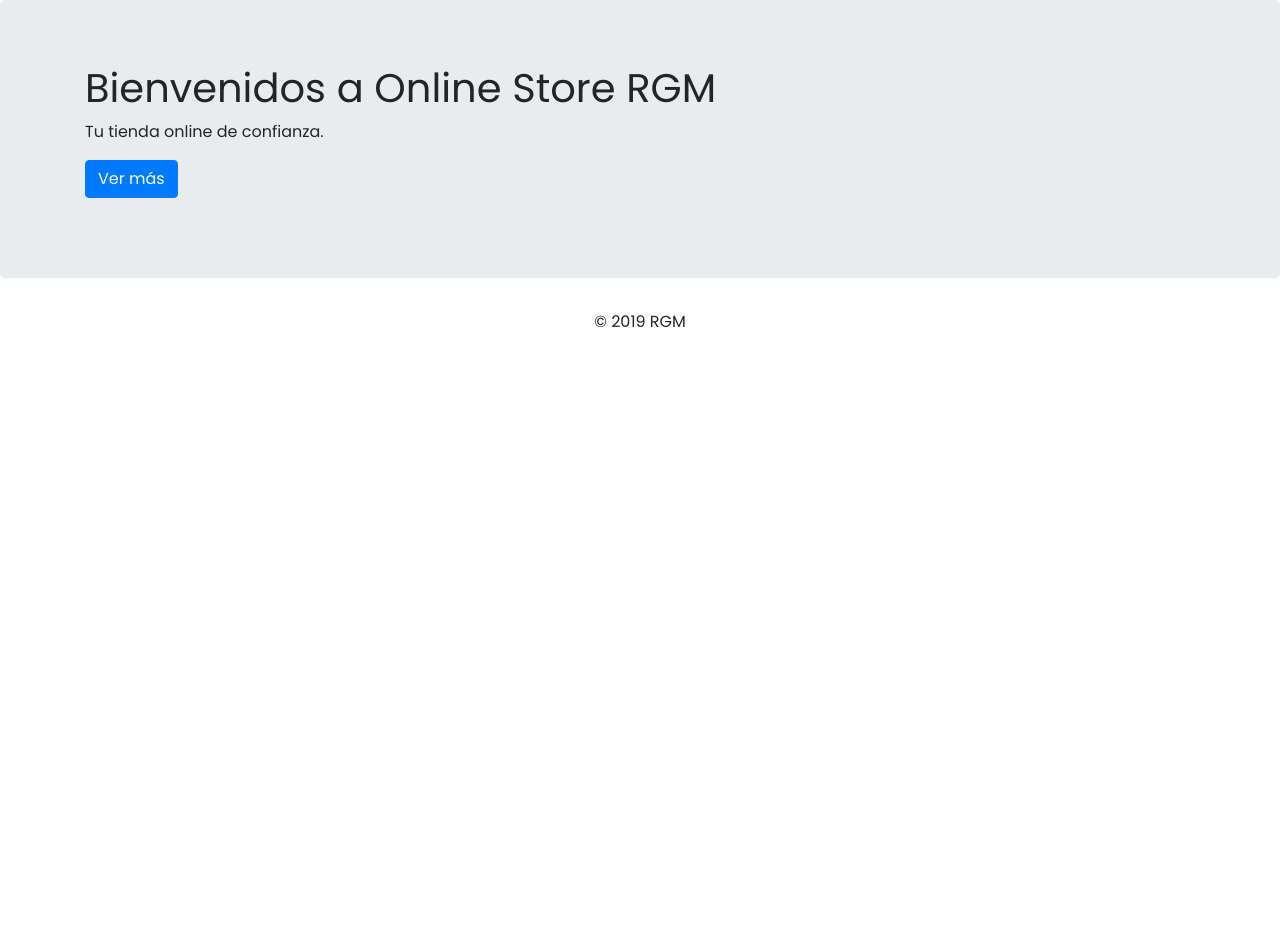
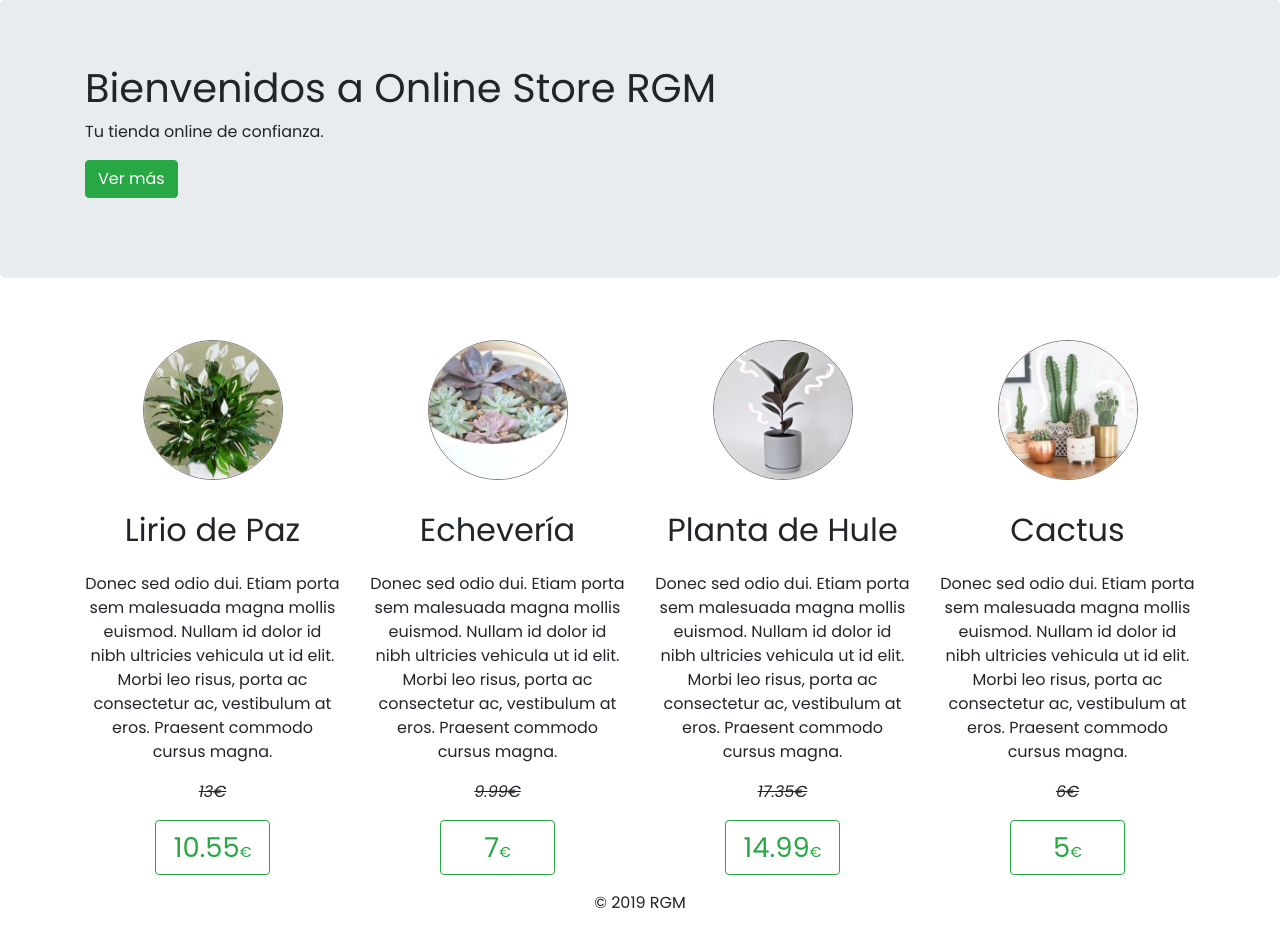
Before and after one commit to RgmDev/online_store, a PHP site: page / in a window 1280 px wide. Shown: the part 56-987 px from the top of the page. Before the commit the page ends 383 px from the top, so only its background shows below. Run offline with PHP 8.4, Linux system fonts and the light colour scheme.

Commit message:
v1.0 - Productos de portada

```diff
--- a/assets/css/style.css
+++ b/assets/css/style.css
@@ -13,6 +13,35 @@ body{
 	font-weight: bold;
 }
 
+.pro-portada{
+  text-align: center;
+}
+
+.pro-portada h2{
+  margin-bottom: .7em
+}
+
+.pro-portada img{
+  border: 1px solid grey;
+  margin: 1.9em auto;
+}
+
+.pro-portada p span.precio-oferta{
+  font-size: 1.9em;
+}
+
+.pro-portada p.precio-anterior{
+  font-style: italic;
+  text-decoration: line-through;
+  margin-bottom: 0;
+}
+
+.pro-portada p button{
+  font-size: .9em;
+  display: inline-block;
+  width: 8em;
+}
+
 footer{
   text-align: center;
 }
--- /dev/null
+++ b/assets/inc/footer.php
@@ -0,0 +1,22 @@
+
+	<!-- Footer -->
+	<footer>
+
+		<p>&copy; 2019 RGM</p>
+
+	</footer>
+
+	<!-- jQuery -->
+	<script src="./assets/jquery-3.3.1/jquery.min.js"></script>
+
+	<!-- Bootstrap -->
+	<script src="./assets/bootstrap-4.3.1/js/bootstrap.min.js"></script>
+
+	<script>
+		$(document).ready(function(){
+			console.log("Document ready!");
+		});
+	</script>
+
+</body>
+</html>
--- /dev/null
+++ b/assets/inc/funciones.php
@@ -0,0 +1,66 @@
+<?php
+
+
+function pro_portada($ofertas){
+  $out = "\r\n";
+  foreach($ofertas as $oferta){
+    $out .= '
+      <div class="col-lg-3 pro-portada">
+        <img class="rounded-circle" src="./assets/images/plantas/'.$oferta['imagen'].'" alt="" width="140" height="140">
+        <h2>'.$oferta['nombre'].'</h2>
+        <p>Donec sed odio dui. Etiam porta sem malesuada magna mollis euismod. Nullam id dolor id nibh ultricies vehicula ut id elit. Morbi leo risus, porta ac consectetur ac, vestibulum at eros. Praesent commodo cursus magna.</p>
+        <p class="precio-anterior">'.$oferta['precio'].'&euro;</p>
+        <p></p>
+        <p><button type="button" class="btn btn-outline-success"><span class="precio-oferta">'.$oferta['precioOferta'].'</span>€</button></p>
+      </div>
+    ' . "\r\n";
+  }
+  return $out;
+}
+
+$ofertas = array();
+array_push($ofertas,
+  array(
+    "nombre" => "Lirio de Paz",
+    "introDescripcion" => "Es una planta preciosa",
+    "descripcion" => "Lorem ipsum dolor sit amet",
+    "imagen" => "lirio.png",
+    "precio" => 13,
+    "precioOferta" => 10.55
+  ),
+  array(
+    "nombre" => "Echevería",
+    "introDescripcion" => "Es una planta preciosa",
+    "descripcion" => "Lorem ipsum dolor sit amet",
+    "imagen" => "echeveria.png",
+    "precio" => 9.99,
+    "precioOferta" => 7
+  ),
+  array(
+    "nombre" => "Planta de Hule",
+    "introDescripcion" => "Es una planta preciosa",
+    "descripcion" => "Lorem ipsum dolor sit amet",
+    "imagen" => "hule.png",
+    "precio" => 17.35,
+    "precioOferta" => 14.99
+  ),
+  array(
+    "nombre" => "Cactus",
+    "introDescripcion" => "Es una planta preciosa",
+    "descripcion" => "Lorem ipsum dolor sit amet",
+    "imagen" => "cactus.png",
+    "precio" => 6,
+    "precioOferta" => 5
+  )
+);
+
+
+
+
+
+
+
+
+
+
+?>
--- /dev/null
+++ b/assets/inc/header.php
@@ -0,0 +1,53 @@
+<!DOCTYPE html>
+<html lang="es">
+<head>
+	<meta charset="UTF-8">
+	<meta name="viewport" content="width=device-width, initial-scale=1.0">
+
+  <title><?php echo $tituloPagina; ?></title>
+
+	<!-- Bootstrap -->
+	<link rel="stylesheet" href="./assets/bootstrap-4.3.1/css/bootstrap.min.css">
+
+	<!-- CSS (Only fonts definition) -->
+	<link rel="stylesheet" href="./assets/css/style.css">
+
+</head>
+<body>
+
+
+	<header>
+		<nav class="navbar fixed-top navbar-expand-lg navbar-dark bg-dark">
+
+			<a class="navbar-brand" href="#">LOGOTIPO</a>
+
+			<button class="navbar-toggler" type="button" data-toggle="collapse" data-target="#navbarSupportedContent" aria-controls="navbarSupportedContent" aria-expanded="false" aria-label="Toggle navigation">
+				<span class="navbar-toggler-icon"></span>
+			</button>
+
+			<div class="collapse navbar-collapse justify-content-end" id="navbarSupportedContent">
+
+				<form class="form-inline my-2 my-lg-0 mr-auto">
+					<input class="form-control mr-sm-2" type="search" placeholder="Buscar..." aria-label="Search">
+					<button class="btn btn-outline-success my-2 my-sm-0" type="submit">Buscar</button>
+				</form>
+
+				<ul class="navbar-nav">
+					<li class="nav-item <?php if($pagina=="inicio"){echo 'active';} ?>">
+						<a class="nav-link" href="index.php">Inicio<?php if($pagina=="inicio"){echo '<span class="sr-only">(current)</span>';} ?></a>
+					</li>
+					<li class="nav-item <?php if($pagina=="nosotros"){echo 'active';} ?>">
+						<a class="nav-link" href="nosotros.php">Nosotros<?php if($pagina=="nosotros"){echo '<span class="sr-only">(current)</span>';} ?></a>
+					</li>
+          <li class="nav-item <?php if($pagina=="productos"){echo 'active';}?>">
+						<a class="nav-link" href="productos.php">Productos<?php if($pagina=="productos"){echo '<span class="sr-only">(current)</span>';} ?></a>
+					</li>
+          <li class="nav-item <?php if($pagina=="contacto"){echo 'active';}?>">
+						<a class="nav-link" href="contacto.php">Contacto<?php if($pagina=="contacto"){echo '<span class="sr-only">(current)</span>';} ?></a>
+					</li>
+				</ul>
+
+			</div>
+
+		</nav>
+	</header>
--- a/index.php
+++ b/index.php
@@ -1,19 +1,35 @@
 <?php
+include('./assets/inc/funciones.php');
+
 $pagina="inicio";
 $tituloPagina="Online Store - Inicio";
-include('./header.php');
+include('./assets/inc/header.php');
+
 ?>
+
+
 	<section>
 
     <div class="jumbotron">
       <div class="container">
         <h1>Bienvenidos a Online Store RGM</h1>
         <p>Tu tienda online de confianza.</p>
-        <p><a class="btn btn-primary" href="">Ver más</a></p>
+        <p><a class="btn btn-success" href="">Ver más</a></p>
       </div>
 
     </div>
 
 	</section>
 
-<?php include('./footer.php'); ?>
+
+  <section class="container">
+
+    <div class="row">
+      <?php
+        echo pro_portada($ofertas);
+      ?>
+    </div>
+
+  </section>
+
+<?php include('./assets/inc/footer.php'); ?>
```
Also changed, not shown: assets/images/plantas/cactus.png (added), assets/images/plantas/dracanea.png (added), assets/images/plantas/echeveria.png (added), assets/images/plantas/filodendro.png (added), assets/images/plantas/helecho.png (added), assets/images/plantas/helechoave.png (added), assets/images/plantas/hule.png (added), assets/images/plantas/jade.png (added), assets/images/plantas/lirio.png (added), assets/images/plantas/poto.png (added), assets/images/plantas/sansevieria.png (added), assets/images/plantas/zamioculcas.png (added).
